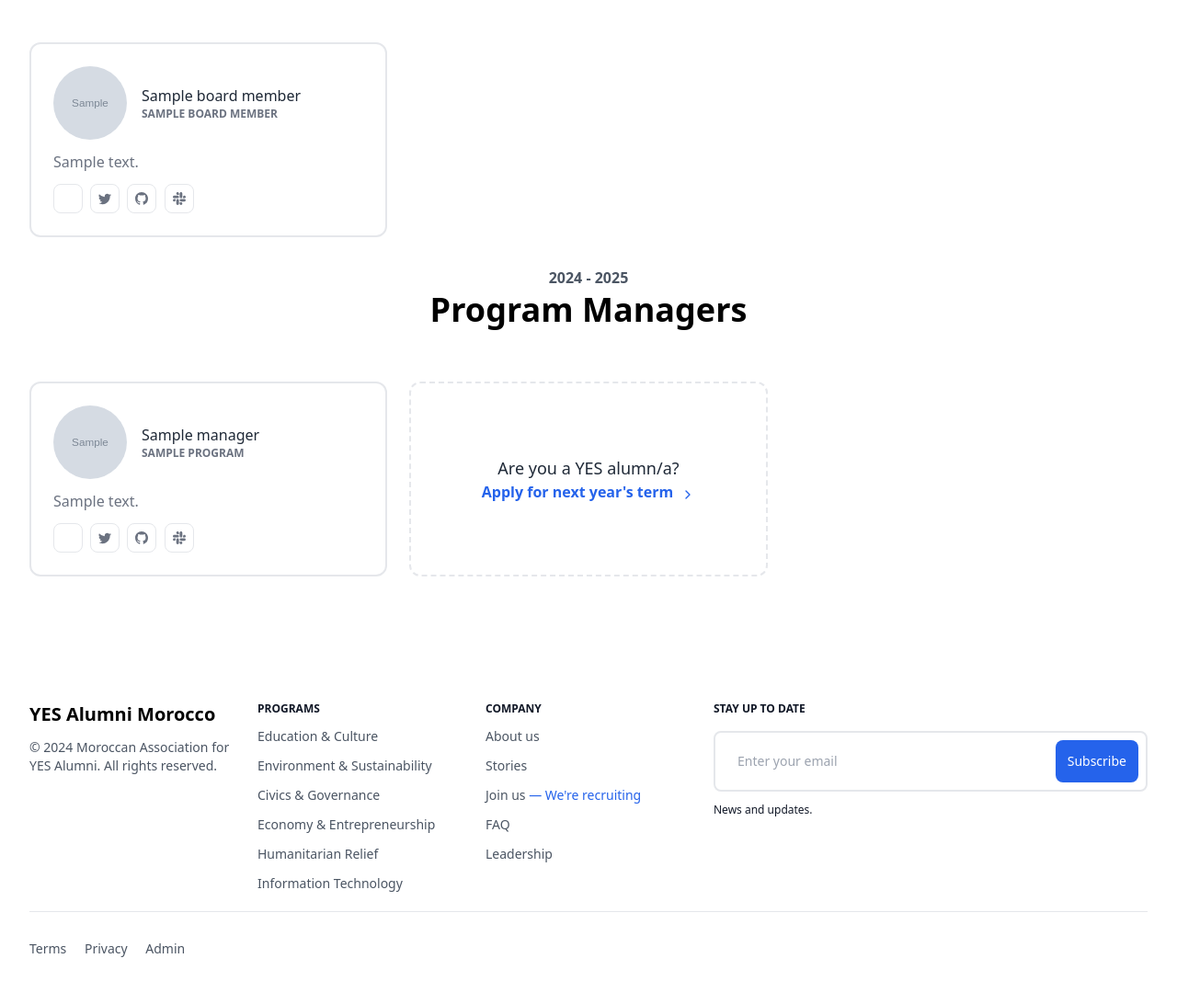
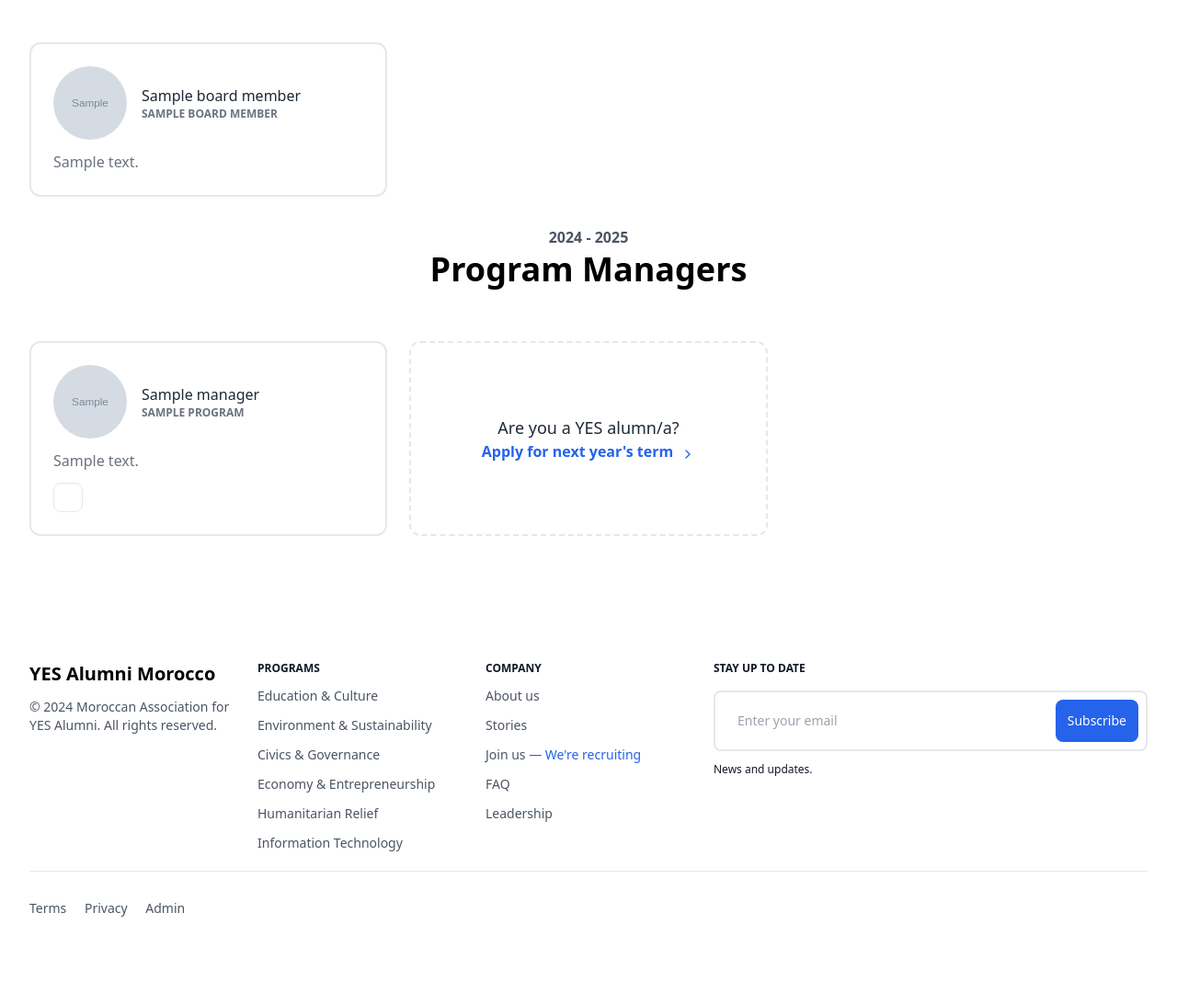
Before and after one commit to aabboudi/maya, a Django app: template ui/templates/about/leadership.html in a window 1280 px wide. Shown: the part 188-1280 px from the top of the page at 92% size. After the commit the page ends 1185 px from the top, so only its background shows below. Run offline with Django 3.2, Linux system fonts and the light colour scheme; the template is opened without the code that fills it: most values are stand-ins (such as "Sample title", 1, 10 or a date in 2020); grey boxes marked "Sample" are stand-in pictures; style sheets or scripts are compiled from the project's sources; some libraries are stand-ins or nearby versions.

Commit message:
Made social media links dynamic on leadership cards

```diff
--- a/executive/models.py
+++ b/executive/models.py
@@ -9,6 +9,7 @@ class BoardMember(models.Model):
     bio = models.CharField(max_length=100, blank=True, null=True)
     created_at = models.DateTimeField(auto_now_add=True)
     updated_at = models.DateTimeField(auto_now=True)
+    linkedin_link = models.URLField(verbose_name="LinkedIn Profile", max_length=200, blank=True, null=True)
 
     def __str__(self):
         return self.name
@@ -16,11 +17,12 @@ class BoardMember(models.Model):
 class Manager(models.Model):
     active = models.BooleanField(default=False)
     name = models.CharField(max_length=100)
-    program = models.ForeignKey(Program, related_name='managers', on_delete=models.CASCADE, null=True)
+    program = models.ForeignKey(Program, related_name='managers', on_delete=models.SET_NULL, null=True)
     avatar = models.ImageField(upload_to='people/', blank=True, default='people/default-avatar.png', help_text='A default avatar is used if left empty.')
     bio = models.CharField(max_length=100, blank=True, null=True)
     created_at = models.DateTimeField(auto_now_add=True)
     updated_at = models.DateTimeField(auto_now=True)
+    linkedin_link = models.URLField(verbose_name="LinkedIn Profile", max_length=200, blank=True, null=True)
 
     def __str__(self):
         return self.name
--- a/ui/static/css/input.css
+++ b/ui/static/css/input.css
@@ -63,4 +63,12 @@ npm run watch:css
       dark:bg-neutral-900 dark:border-neutral-700 dark:text-neutral-400 dark:placeholder-neutral-500 dark:focus:ring-neutral-600
   }
   /* END CONTACT PAGE */
+
+  /* LEADERSHIP CARD */
+  .leadership-social-link-icon {
+    @apply inline-flex justify-center items-center size-8 text-sm font-semibold rounded-lg border border-gray-200
+    text-gray-500 hover:bg-gray-100 focus:outline-none focus:bg-gray-100 disabled:opacity-50 disabled:pointer-events-none
+    dark:text-neutral-400 dark:border-neutral-700 dark:hover:bg-neutral-700 dark:focus:bg-neutral-700
+  }
+  /* END LEADERSHIP CARD */
 }
--- a/ui/templates/about/leadership.html
+++ b/ui/templates/about/leadership.html
@@ -21,7 +21,7 @@
     <!-- Grid -->
     <div class="grid grid-cols-1 sm:grid-cols-2 lg:grid-cols-3 gap-6">
       {% for board_member in board_members %}
-        {% include "components/leadershipCard.html" with avatar=board_member.avatar name=board_member.name title=board_member.title bio=board_member.bio %}
+        {% include "components/leadershipCard.html" with avatar=board_member.avatar name=board_member.name title=board_member.title bio=board_member.bio linkedin=board_member.linkedin_link %}
       {% endfor %}
     </div>
     <!-- End Grid -->
--- a/ui/templates/components/leadershipCard.html
+++ b/ui/templates/components/leadershipCard.html
@@ -1,9 +1,10 @@
 <div class="flex flex-col rounded-xl p-4 md:p-6 bg-white border-2 border-gray-200 dark:bg-neutral-900 dark:border-neutral-700">
   <div class="flex items-center gap-x-4">
     <img
-    class="rounded-full size-20"
-    src={% if avatar %} {{ avatar.url }} {% endif %}
-    alt="Avatar">
+      class="rounded-full size-20"
+      src={% if avatar %} {{ avatar.url }} {% endif %}
+      alt="Avatar"
+    />
     <div class="grow">
     <h3 class="font-medium text-gray-800 dark:text-neutral-200">
       {{ name }}
@@ -14,31 +15,15 @@
     </div>
   </div>
 
-  <p class="mt-3 text-gray-500 dark:text-neutral-500">
-    {% if bio %} {{ bio }} {% endif %}
-  </p>
+  {% if bio %}
+  <p class="mt-3 text-gray-500 dark:text-neutral-500">{{ bio }}</p>
+  {% endif %}
 
-  <!-- Social Brands -->
+  {% if linkedin %}
   <div class="mt-3 space-x-1">
-    <a class="inline-flex justify-center items-center size-8 text-sm font-semibold rounded-lg border border-gray-200 text-gray-500 hover:bg-gray-100 focus:outline-none focus:bg-gray-100 disabled:opacity-50 disabled:pointer-events-none dark:text-neutral-400 dark:border-neutral-700 dark:hover:bg-neutral-700 dark:focus:bg-neutral-700" href="#">
-    <i data-lucide="linkedin" class="shrink-0 size-3.5 text-gray-800 dark:text-neutral-200" width="16" height="16" fill="currentColor" viewBox="0 0 16 16"></i>
-    </a>
-    <a class="inline-flex justify-center items-center size-8 text-sm font-semibold rounded-lg border border-gray-200 text-gray-500 hover:bg-gray-100 focus:outline-none focus:bg-gray-100 disabled:opacity-50 disabled:pointer-events-none dark:text-neutral-400 dark:border-neutral-700 dark:hover:bg-neutral-700 dark:focus:bg-neutral-700" href="#">
-    <svg class="shrink-0 size-3.5" xmlns="http://www.w3.org/2000/svg" width="16" height="16" fill="currentColor" viewBox="0 0 16 16">
-      <path d="M5.026 15c6.038 0 9.341-5.003 9.341-9.334 0-.14 0-.282-.006-.422A6.685 6.685 0 0 0 16 3.542a6.658 6.658 0 0 1-1.889.518 3.301 3.301 0 0 0 1.447-1.817 6.533 6.533 0 0 1-2.087.793A3.286 3.286 0 0 0 7.875 6.03a9.325 9.325 0 0 1-6.767-3.429 3.289 3.289 0 0 0 1.018 4.382A3.323 3.323 0 0 1 .64 6.575v.045a3.288 3.288 0 0 0 2.632 3.218 3.203 3.203 0 0 1-.865.115 3.23 3.23 0 0 1-.614-.057 3.283 3.283 0 0 0 3.067 2.277A6.588 6.588 0 0 1 .78 13.58a6.32 6.32 0 0 1-.78-.045A9.344 9.344 0 0 0 5.026 15z"/>
-    </svg>
-    </a>
-    <a class="inline-flex justify-center items-center size-8 text-sm font-semibold rounded-lg border border-gray-200 text-gray-500 hover:bg-gray-100 focus:outline-none focus:bg-gray-100 disabled:opacity-50 disabled:pointer-events-none dark:text-neutral-400 dark:border-neutral-700 dark:hover:bg-neutral-700 dark:focus:bg-neutral-700" href="#">
-    <svg class="shrink-0 size-3.5" xmlns="http://www.w3.org/2000/svg" width="16" height="16" fill="currentColor" viewBox="0 0 16 16">
-      <path d="M8 0C3.58 0 0 3.58 0 8c0 3.54 2.29 6.53 5.47 7.59.4.07.55-.17.55-.38 0-.19-.01-.82-.01-1.49-2.01.37-2.53-.49-2.69-.94-.09-.23-.48-.94-.82-1.13-.28-.15-.68-.52-.01-.53.63-.01 1.08.58 1.23.82.72 1.21 1.87.87 2.33.66.07-.52.28-.87.51-1.07-1.78-.2-3.64-.89-3.64-3.95 0-.87.31-1.59.82-2.15-.08-.2-.36-1.02.08-2.12 0 0 .67-.21 2.2.82.64-.18 1.32-.27 2-.27.68 0 1.36.09 2 .27 1.53-1.04 2.2-.82 2.2-.82.44 1.1.16 1.92.08 2.12.51.56.82 1.27.82 2.15 0 3.07-1.87 3.75-3.65 3.95.29.25.54.73.54 1.48 0 1.07-.01 1.93-.01 2.2 0 .21.15.46.55.38A8.012 8.012 0 0 0 16 8c0-4.42-3.58-8-8-8z"/>
-    </svg>
-    </a>
-    <a class="inline-flex justify-center items-center size-8 text-sm font-semibold rounded-lg border border-gray-200 text-gray-500 hover:bg-gray-100 focus:outline-none focus:bg-gray-100 disabled:opacity-50 disabled:pointer-events-none dark:text-neutral-400 dark:border-neutral-700 dark:hover:bg-neutral-700 dark:focus:bg-neutral-700" href="#">
-    <svg class="shrink-0 size-3.5" xmlns="http://www.w3.org/2000/svg" width="16" height="16" fill="currentColor" viewBox="0 0 16 16">
-      <path d="M3.362 10.11c0 .926-.756 1.681-1.681 1.681S0 11.036 0 10.111C0 9.186.756 8.43 1.68 8.43h1.682v1.68zm.846 0c0-.924.756-1.68 1.681-1.68s1.681.756 1.681 1.68v4.21c0 .924-.756 1.68-1.68 1.68a1.685 1.685 0 0 1-1.682-1.68v-4.21zM5.89 3.362c-.926 0-1.682-.756-1.682-1.681S4.964 0 5.89 0s1.68.756 1.68 1.68v1.682H5.89zm0 .846c.924 0 1.68.756 1.68 1.681S6.814 7.57 5.89 7.57H1.68C.757 7.57 0 6.814 0 5.89c0-.926.756-1.682 1.68-1.682h4.21zm6.749 1.682c0-.926.755-1.682 1.68-1.682.925 0 1.681.756 1.681 1.681s-.756 1.681-1.68 1.681h-1.681V5.89zm-.848 0c0 .924-.755 1.68-1.68 1.68A1.685 1.685 0 0 1 8.43 5.89V1.68C8.43.757 9.186 0 10.11 0c.926 0 1.681.756 1.681 1.68v4.21zm-1.681 6.748c.926 0 1.682.756 1.682 1.681S11.036 16 10.11 16s-1.681-.756-1.681-1.68v-1.682h1.68zm0-.847c-.924 0-1.68-.755-1.68-1.68 0-.925.756-1.681 1.68-1.681h4.21c.924 0 1.68.756 1.68 1.68 0 .926-.756 1.681-1.68 1.681h-4.21z"/>
-    </svg>
+    <a class="leadership-social-link-icon" href={{ linkedin }} target="_blank">
+      <i data-lucide="linkedin" class="shrink-0 size-3.5 text-gray-800 dark:text-neutral-200" width="16" height="16" fill="currentColor" viewBox="0 0 16 16"></i>
     </a>
   </div>
-  <!-- End Social Brands -->
+  {% endif %}
 </div>
-<!-- End Col -->
```
